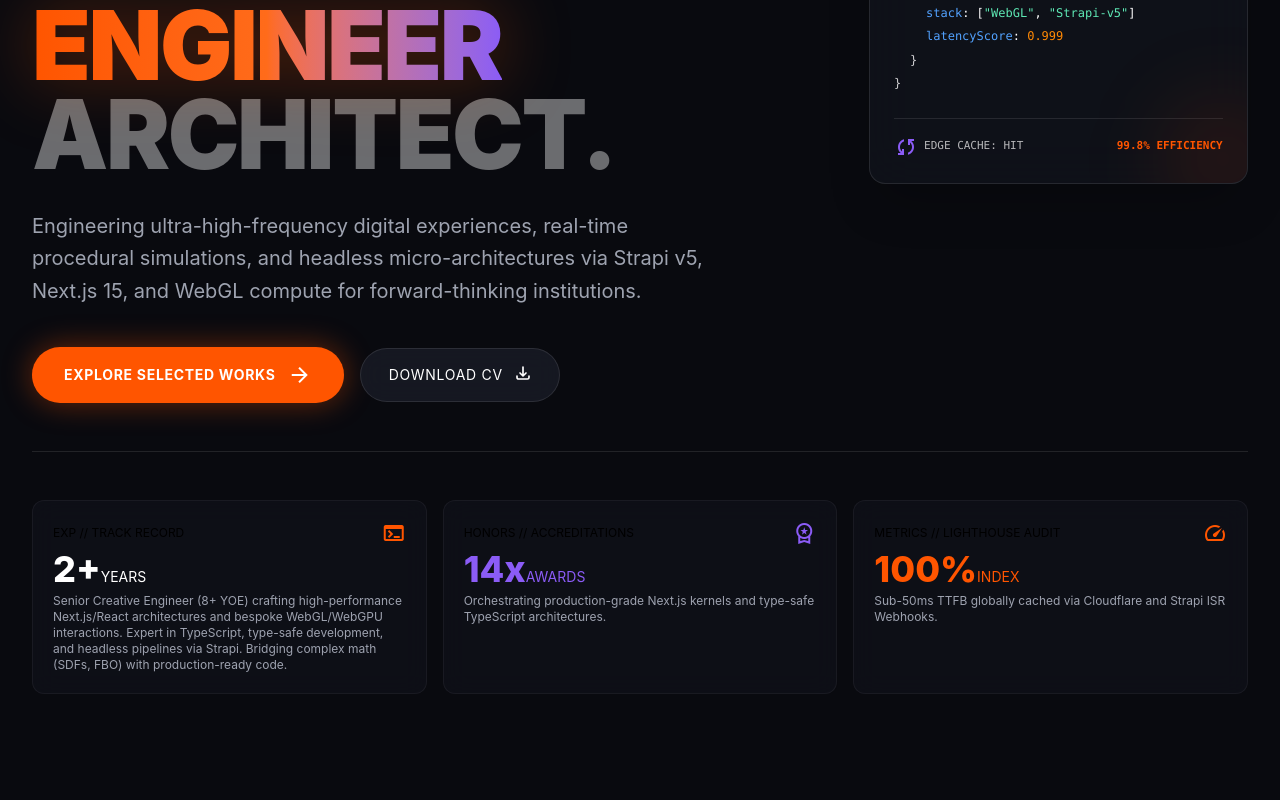
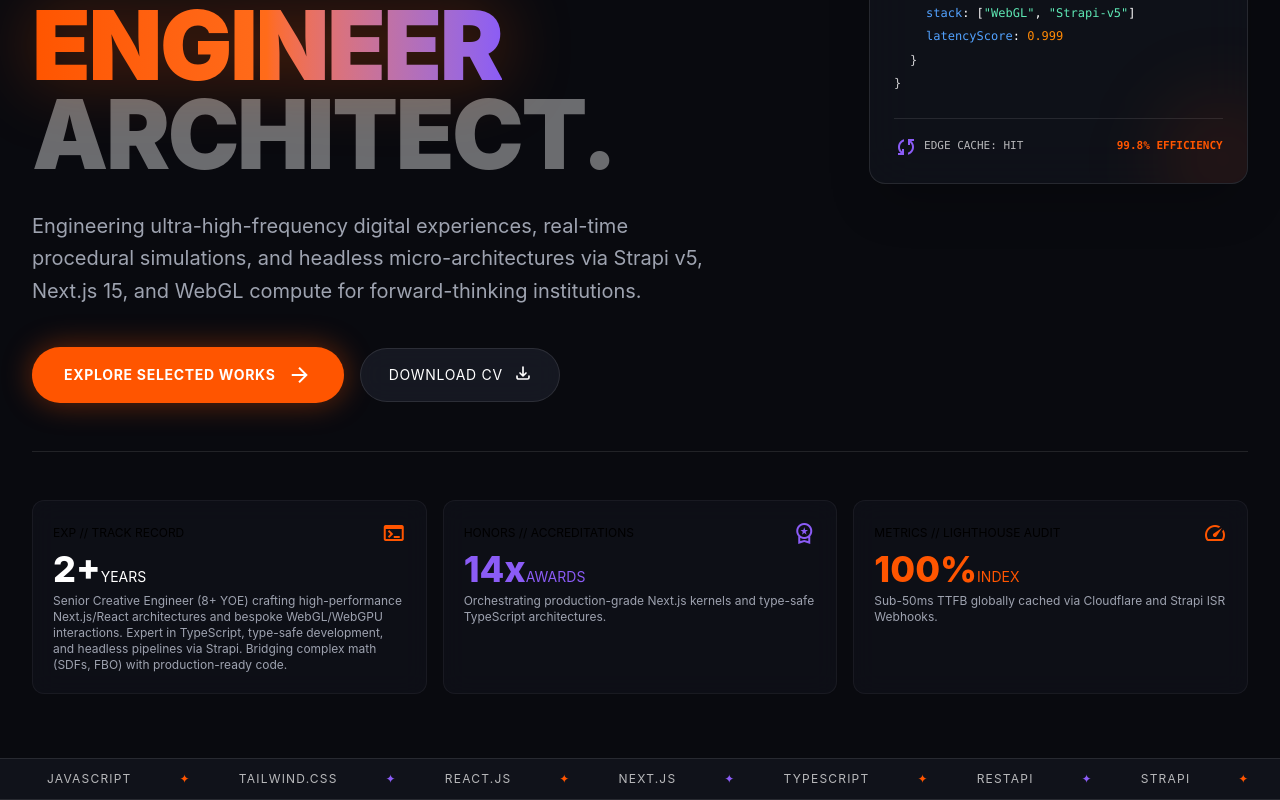
Before and after one commit to Qaioos/My_Profile3, a React (Vite) app: page / in a window 1280 px wide. Shown: the part 637-1437 px from the top of the page. Before the commit the page ends 1395 px from the top, so only its background shows below. Built offline with nearby package versions, Linux system fonts and the light colour scheme.

Commit message:
Add the run section

```diff
--- a/public/code.html
+++ b/public/code.html
@@ -523,42 +523,7 @@
                 </div>
             </section>
             <!-- RUNNING TICKER / MARQUEE TELEMETRY STRIP -->
-            <div
-                class="w-full bg-[#10121A] border-y border-white/10 py-3 overflow-hidden select-none"
-            >
-                <div
-                    class="animate-marquee font-label-mono-sm text-xs text-white/70 tracking-widest uppercase flex items-center gap-12 whitespace-nowrap"
-                >
-                    <span>STRAPI HEADLESS CORE v5.4.1</span>
-                    <span class="text-[#FF5500]">✦</span>
-                    <span>NEXT.JS 15 APP ROUTER</span>
-                    <span class="text-[#8B5CF6]">✦</span>
-                    <span>WEBGL / GLSL COMPUTE SHADERS</span>
-                    <span class="text-[#FF5500]">✦</span>
-                    <span>THREE.JS REALTIME PIPELINES</span>
-                    <span class="text-[#8B5CF6]">✦</span>
-                    <span>WEBGPU ACCELERATION</span>
-                    <span class="text-[#FF5500]">✦</span>
-                    <span>EDGE CACHE HIT RATIO: 99.8%</span>
-                    <span class="text-[#8B5CF6]">✦</span>
-                    <span>TYPESCRIPT 5.7 STRICT</span>
-                    <span class="text-[#FF5500]">✦</span>
-                    <span>TAILWIND SYSTEM TOKENS</span>
-                    <span class="text-[#8B5CF6]">✦</span>
-                    <!-- Duplicated for continuous marquee effect -->
-                    <span>STRAPI HEADLESS CORE v5.4.1</span>
-                    <span class="text-[#FF5500]">✦</span>
-                    <span>NEXT.JS 15 APP ROUTER</span>
-                    <span class="text-[#8B5CF6]">✦</span>
-                    <span>WEBGL / GLSL COMPUTE SHADERS</span>
-                    <span class="text-[#FF5500]">✦</span>
-                    <span>THREE.JS REALTIME PIPELINES</span>
-                    <span class="text-[#8B5CF6]">✦</span>
-                    <span>WEBGPU ACCELERATION</span>
-                    <span class="text-[#FF5500]">✦</span>
-                    <span>EDGE CACHE HIT RATIO: 99.8%</span>
-                </div>
-            </div>
+
             <!-- SECTION 02: ABOUT & IDENTITY STORYTELLING (ASYMMETRIC SPLIT) -->
             <section
                 class="relative py-24 sm:py-32 max-w-[1640px] mx-auto px-4 sm:px-6 lg:px-8"
--- a/src/App.tsx
+++ b/src/App.tsx
@@ -1,4 +1,5 @@
 import './App.css'
+import  Running from './Components/Runnung/Running'
 import Hero from './feat/Landing/components/Hero/Hero'
 import Header from './Layout/Headers/Header'
 
@@ -8,6 +9,7 @@
     <>
     <Header/>
     <Hero/>
+    <Running/>
     </>
   )
 }
--- /dev/null
+++ b/src/Components/Runnung/Running.tsx
@@ -0,0 +1,52 @@
+const Running = () => {
+    return (
+        <div className="w-full bg-[#10121A] border-y border-white/10 py-3 overflow-hidden select-none">
+            <div className="animate-marquee font-label-mono-sm text-xs text-white/70 tracking-widest uppercase flex items-center gap-12 whitespace-nowrap">
+                <span>HTML5</span>
+                <span className="text-[#FF5500]">✦</span>
+                <span>Css 3</span>
+                <span className="text-[#8B5CF6]">✦</span>
+                <span>JavaScript</span>
+                <span className="text-[#FF5500]">✦</span>
+                <span>Tailwind.css</span>
+                <span className="text-[#8B5CF6]">✦</span>
+                <span>React.js</span>
+                <span className="text-[#FF5500]">✦</span>
+                <span>Next.js</span>
+                <span className="text-[#8B5CF6]">✦</span>
+                <span>TypeScript</span>
+                <span className="text-[#FF5500]">✦</span>
+                <span>RESTAPI</span>
+                <span className="text-[#8B5CF6]">✦</span>
+                {/* <!-- Duplicated for continuous marquee effect --> */}
+                <span>STRAPI</span>
+                <span className="text-[#FF5500]">✦</span>
+                <span>APP ROUTER</span>
+                <span className="text-[#8B5CF6]">✦</span>
+                <span>Git hub Action</span>
+                <span className="text-[#FF5500]">✦</span>
+                <span>THREE.JS</span>
+                <span className="text-[#8B5CF6]">✦</span>
+
+                <span>HTML5</span>
+                <span className="text-[#FF5500]">✦</span>
+                <span>Css 3</span>
+                <span className="text-[#8B5CF6]">✦</span>
+                <span>JavaScript</span>
+                <span className="text-[#FF5500]">✦</span>
+                <span>Tailwind.css</span>
+                <span className="text-[#8B5CF6]">✦</span>
+                <span>React.js</span>
+                <span className="text-[#FF5500]">✦</span>
+                <span>Next.js</span>
+                <span className="text-[#8B5CF6]">✦</span>
+                <span>TypeScript</span>
+                <span className="text-[#FF5500]">✦</span>
+                <span>RESTAPI</span>
+                <span className="text-[#8B5CF6]">✦</span>
+            </div>
+        </div>
+    );
+};
+
+export default Running;
```
